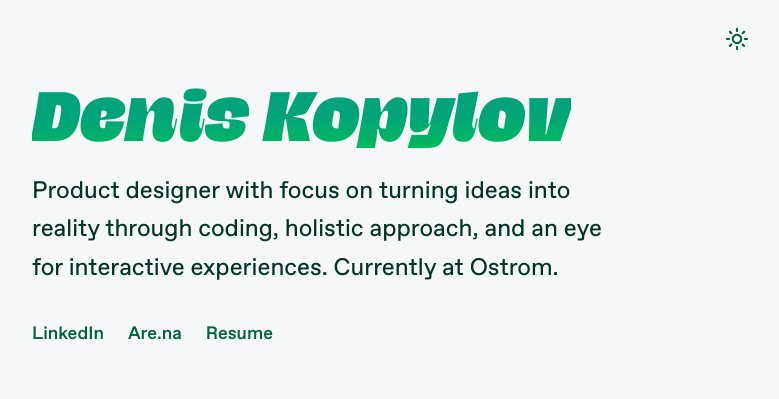
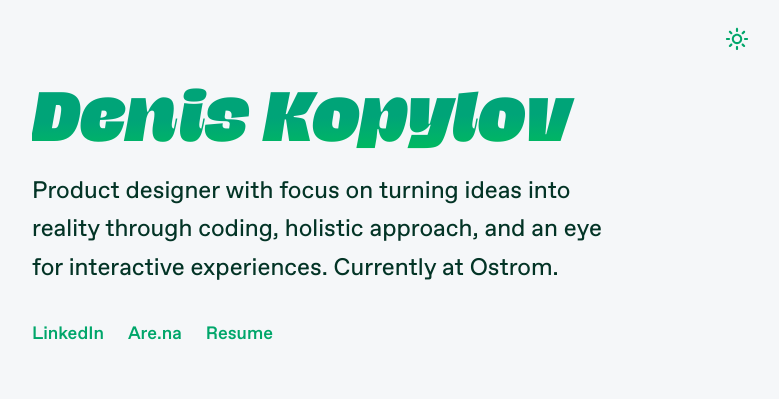
Before and after one commit to kplv/portfolio, a Next.js app: page / in a window 1280 px wide. Shown: the top 399 px of the page, without its empty margins (242-1021 px from the left). Built offline with nearby package versions, Linux system fonts and the light colour scheme.

Commit message:
fix: accent text width

```diff
--- a/src/app/tokens.css
+++ b/src/app/tokens.css
@@ -6,7 +6,7 @@
   /* === Color Tokens - Light Mode === */
   --background-color: var(--slate-50);
 
-  --text-accent-color: oklch(0.407 0.172 170.5);
+  --text-accent-color: var(--mint-500);
 
   /* === Typography Tokens === */
   /* Text Primary - Main prominent text */
@@ -54,7 +54,7 @@
 /* === Theme: Dark Mode === */
 [data-theme='dark'] {
   --background-color: var(--slate-1100);
-  --text-accent-color: var(--teal-600);
+  --text-accent-color: var(--mint-300);
   --text-primary-color: rgba(255, 255, 255, 0.8);
   --text-secondary-color: var(--slate-600);
   --text-link-color: oklch(0.817 0.131 166);
--- a/src/components/intro-text/intro-text.module.css
+++ b/src/components/intro-text/intro-text.module.css
@@ -22,6 +22,7 @@
 .header {
   font-family: var(--font-hagrid), serif;
   font-weight: 800;
+  width: stretch;
   font-style: italic;
   font-size: var(--text-display-size);
   line-height: 120%;
--- a/src/components/project-modal/project-modal.module.css
+++ b/src/components/project-modal/project-modal.module.css
@@ -80,6 +80,7 @@
 .sectionTitle {
   font-family: var(--font-hagrid), serif;
   font-weight: 800;
+  width: stretch;
   font-style: italic;
   font-size: var(--text-display-size);
   line-height: 120%;
```
